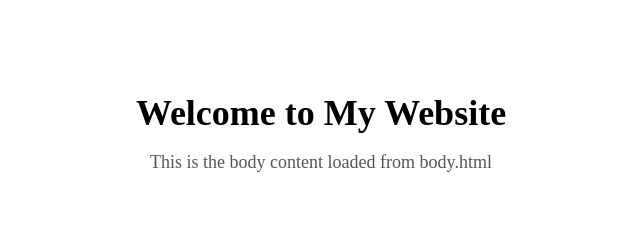
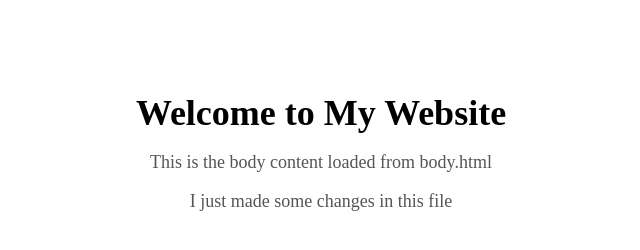
Before and after one commit to Pruthvi1044/Practice-Project, a plain HTML site: page body.html in a window 1280 px wide. Shown: the whole page, without its empty margins (319-959 px from the left). Drawn offline with Linux system fonts and the light colour scheme.

Commit message:
add one para tag

```diff
--- a/body.html
+++ b/body.html
@@ -3,4 +3,6 @@
 <main class="main-content">
   <h1>Welcome to My Website</h1>
   <p>This is the body content loaded from body.html</p>
+
+  <p>I just made some changes in this file</p>
 </main>
```
